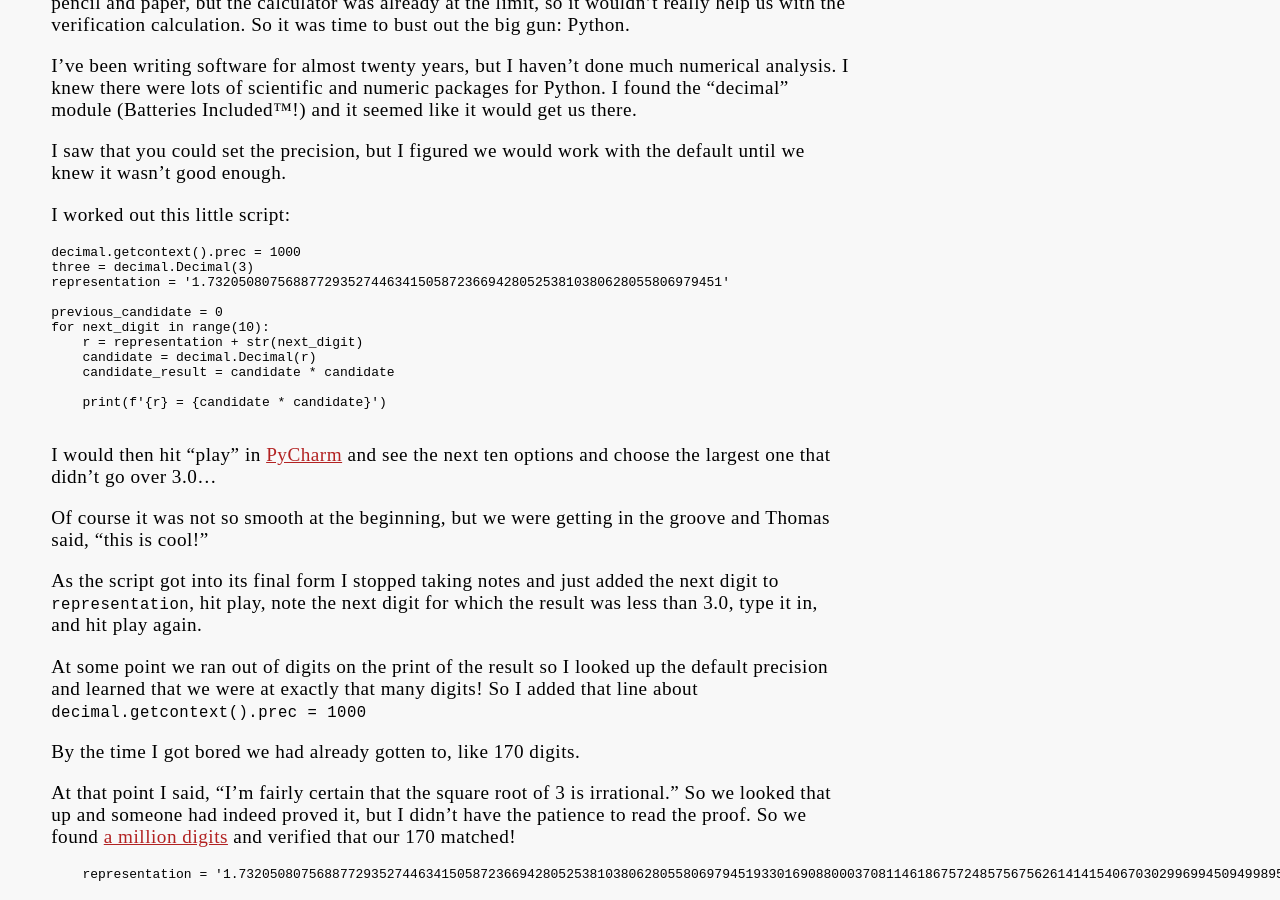
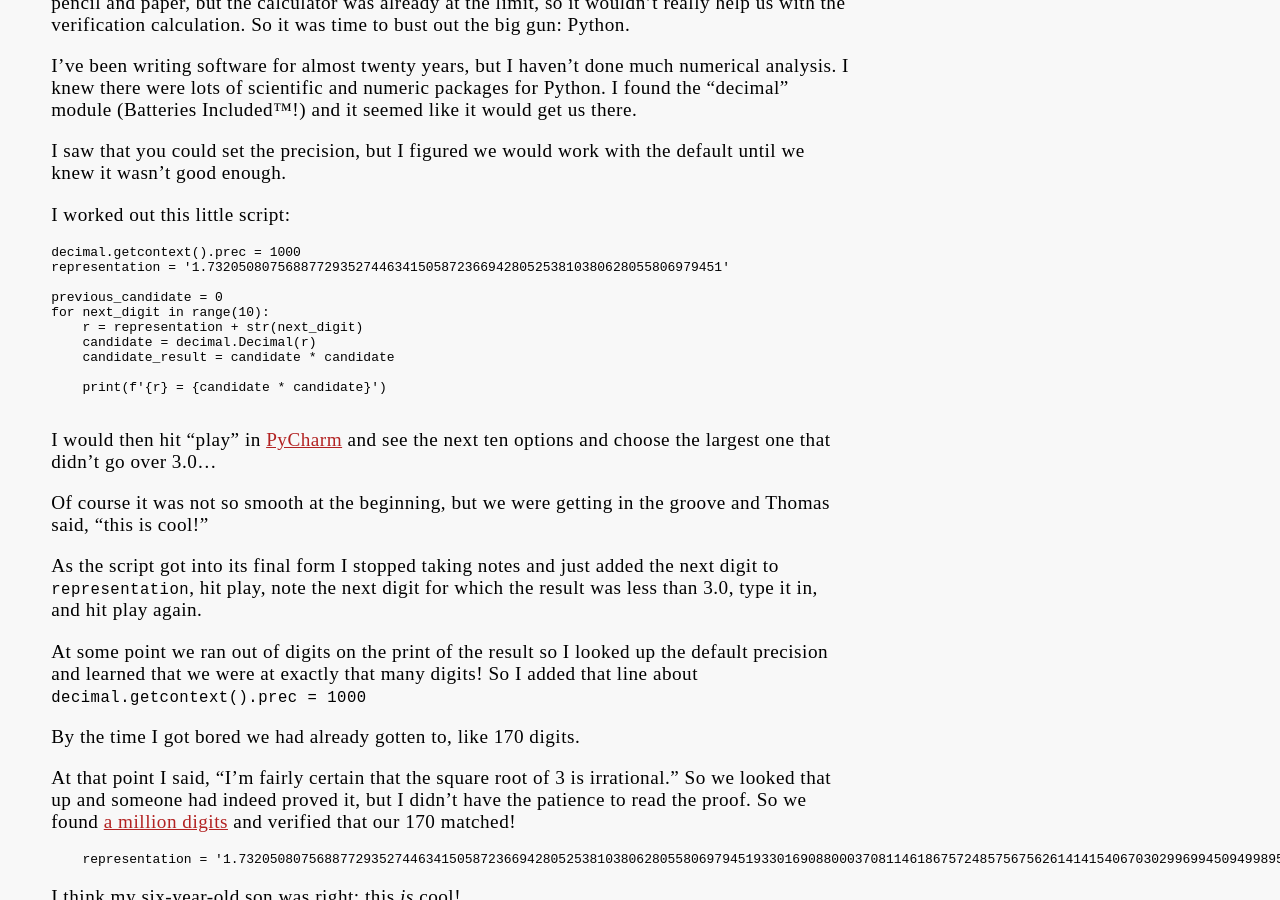
Before and after one commit to n8mob/n8mob.github.io, a Jekyll site: the page built from _posts/2022-05-06-square-root-of-3.md, in a window 1280 px wide and 900 px high, scrolled down 756 px. Built offline with Jekyll 4.4.1, drawn with Linux system fonts in a browser that asks for light colours.

Commit message:
delete unnecessary line

````diff
--- a/_posts/2022-05-06-square-root-of-3.md
+++ b/_posts/2022-05-06-square-root-of-3.md
@@ -24,7 +24,6 @@ I worked out this little script:
 
 ```python
 decimal.getcontext().prec = 1000
-three = decimal.Decimal(3)
 representation = '1.732050807568877293527446341505872366942805253810380628055806979451'
 
 previous_candidate = 0
````
